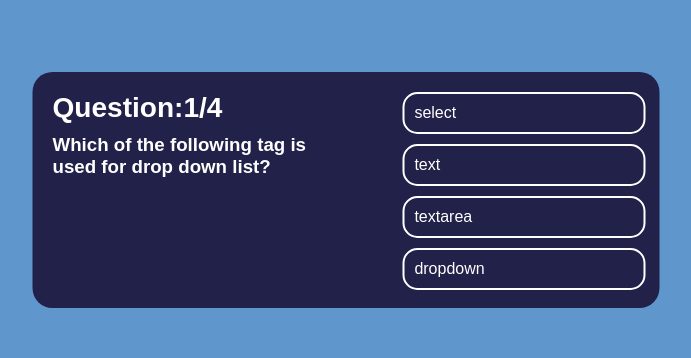
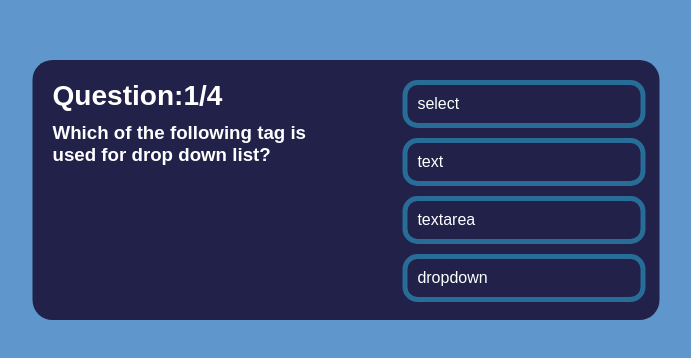
Before and after one commit to HALadvaWeybee/quiz-game-Angular, an Angular app: page / in a window 1280 px wide. Shown: the part 210-568 px from the top of the page, without its empty margins (294-985 px from the left). Built offline with nearby package versions, Linux system fonts and the light colour scheme.

Commit message:
make some changes

```diff
--- a/src/app/app.component.html
+++ b/src/app/app.component.html
@@ -1,7 +1,7 @@
 <div class="quiz-container center" *ngIf="menuShow">
   <div class="quiz-header">
     <h3 id="question" #questionF>
-      <h2>Question:{{4-(tempArr.length - 1)}}/{{4}}</h2>
+      <h2>Question:{{leng-(tempArr.length - 1)}}/{{leng}}</h2>
       {{question}}
     </h3>
     <ul type="none" id="options">
@@ -22,5 +22,5 @@
 </div>
 
 <div class="result center" *ngIf="resultShow">
-  <div class="showRE center">You scored {{count}} out of {{4}}</div>
+  <div class="showRE center">You scored {{count}} out of {{leng}}</div>
 </div>
--- a/src/app/app.component.scss
+++ b/src/app/app.component.scss
@@ -26,7 +26,7 @@
     width: 400px;
 
     li {
-      border: 2px solid white;
+      border: 5px solid #276d98;
       padding: 10px;
       margin-top: 10px;
       border-radius: 15px;
--- a/src/app/app.component.ts
+++ b/src/app/app.component.ts
@@ -59,6 +59,7 @@ export class AppComponent {
   answers: any[] = this.mcqData.map((ele: any) => ele.answer);
   tempArr: any[] = this.mcqData;
   count: number = 0;
+  leng:number = this.mcqData.length;
 
   select(item: any) {
     if (this.tempArr.length === 1) {
```
